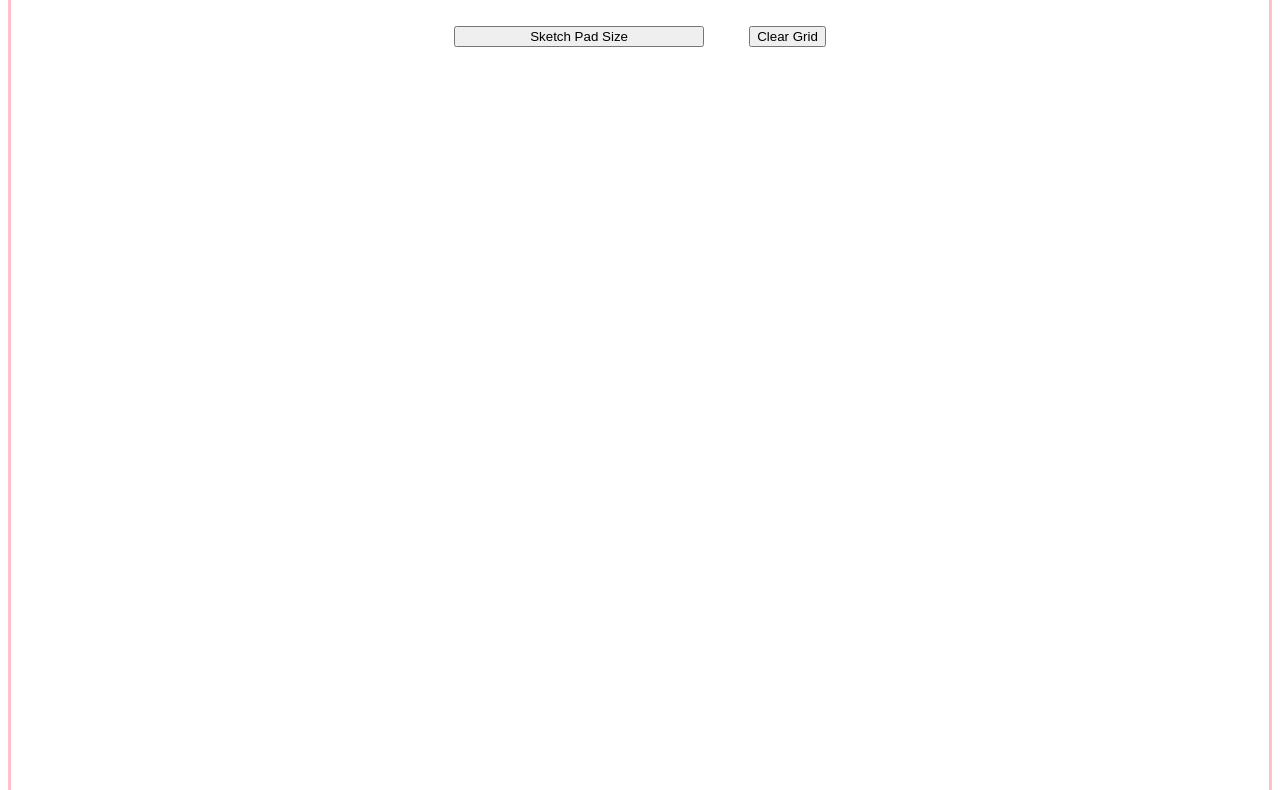
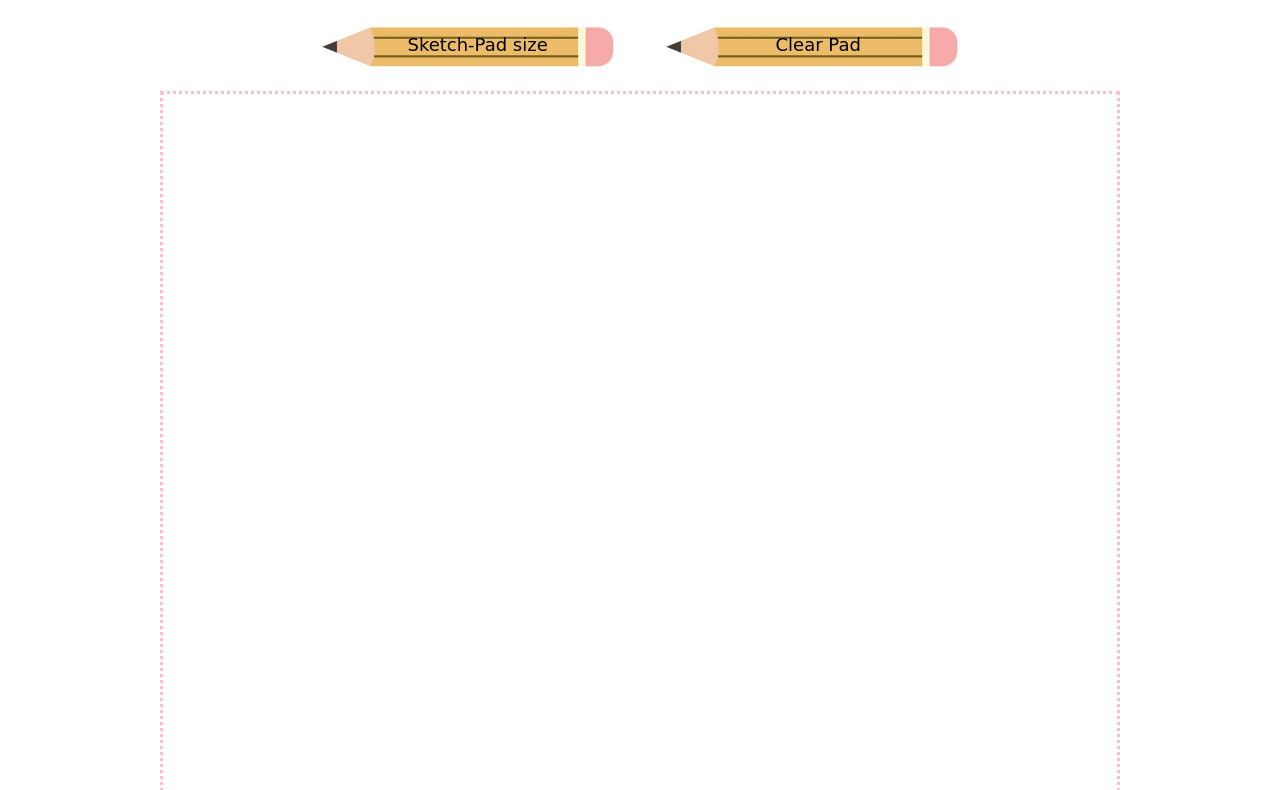
Before and after one commit to BAGGS271/ODIN-ETCH-A-SKETCH, a plain HTML site: page index.html in a window 1280 px wide. Shown: the part 86-876 px from the top of the page. Drawn offline with Linux system fonts and the light colour scheme.

Commit message:
added css styles
added several css styles to improve page appearance.

```diff
--- a/index.html
+++ b/index.html
@@ -8,9 +8,15 @@
 </head>
 <body>
     <h1>Etch-A-Sketch</h1>
-    <div id="buttons">
-        <button id="sizeButton">Sketch Pad Size</button>
-        <button id="clear">Clear Grid</button>
+    <div>
+        <button id="sizeButton">
+            <img src="./images/pencil.jpg" alt="Pencil">
+            <div id="size">Sketch-Pad size</div>
+        </button>
+        <button>
+            <img src="./images/pencil.jpg" alt="Pencil">
+            <div id="clear">Clear Pad</div>
+        </button>
     </div>
     <div id="container"></div>
     <script src="script.js"></script>
--- a/style.css
+++ b/style.css
@@ -2,18 +2,46 @@ body {
     display: flex;
     flex-direction: column;
     align-items: center;
-    border: solid, pink;
     justify-content: center;
     font-family: cursive;
 }
 
-#sizeButton {
-    margin: 20px;
-    min-width: 250px;
+img {
+    width: 300px;
+    border-radius: 100px;
+}
+
+button {
+    border: none;
+    background-color: white;
+    position: relative;
+    border: solid, white;
+    margin: 10px;
+}
+
+button:hover {
+    border: solid, black;
+    border-radius: 100px;
+}
+
+button:active {
+    border: solid, pink;
+    border-radius: 100px;
+}
+
+#clear, #size {
+    font-family: cursive;
+    font-size: large;
+    position: absolute;
+    top: 18px;
+}
+
+#size {
+    left: 95px;
 }
 
 #clear {
-    margin: 20px;
+    left: 120px;
 }
 
 #container {
@@ -21,6 +49,7 @@ body {
     width: 960px;
     height: 960px;
     justify-content: space-evenly;
+    border: dotted, pink;
 }
 
 .collumnBox {
@@ -36,7 +65,6 @@ body {
 
 .sketchBox {
     flex-grow: 1;
-    border: solid, red;
 }
 
 div {
```
Also changed, not shown: images/pencil.jpg (added).
